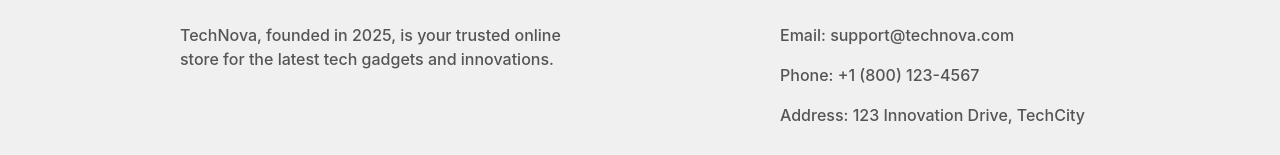
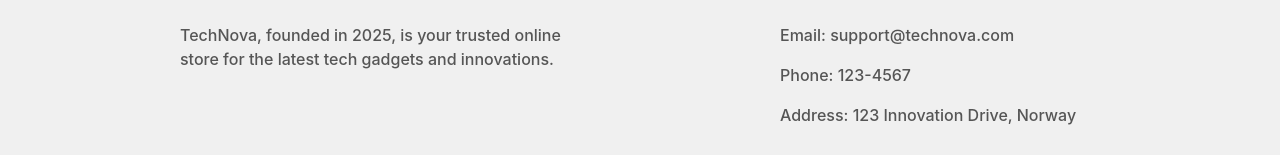
Before and after one commit to hamzas4011/ecommerce-app, a React (Vite) app: page /menu in a window 1280 px wide. Shown: the part 1311-1466 px from the top of the page. Built offline with nearby package versions, Linux system fonts and the light colour scheme.

Commit message:
update footer.jsx

```diff
--- a/src/components/Footer.jsx
+++ b/src/components/Footer.jsx
@@ -13,8 +13,8 @@ function Footer() {
             <div className="footer-contact">
                 <h3 className="footer-title">Contact Us</h3>
                 <p className="footer-text">Email: support@technova.com</p>
-                <p className="footer-text">Phone: +1 (800) 123-4567</p>
-                <p className="footer-text">Address: 123 Innovation Drive, TechCity</p>
+                <p className="footer-text">Phone: 123-4567</p>
+                <p className="footer-text">Address: 123 Innovation Drive, Norway</p>
             </div>
         </footer>
     );
```
